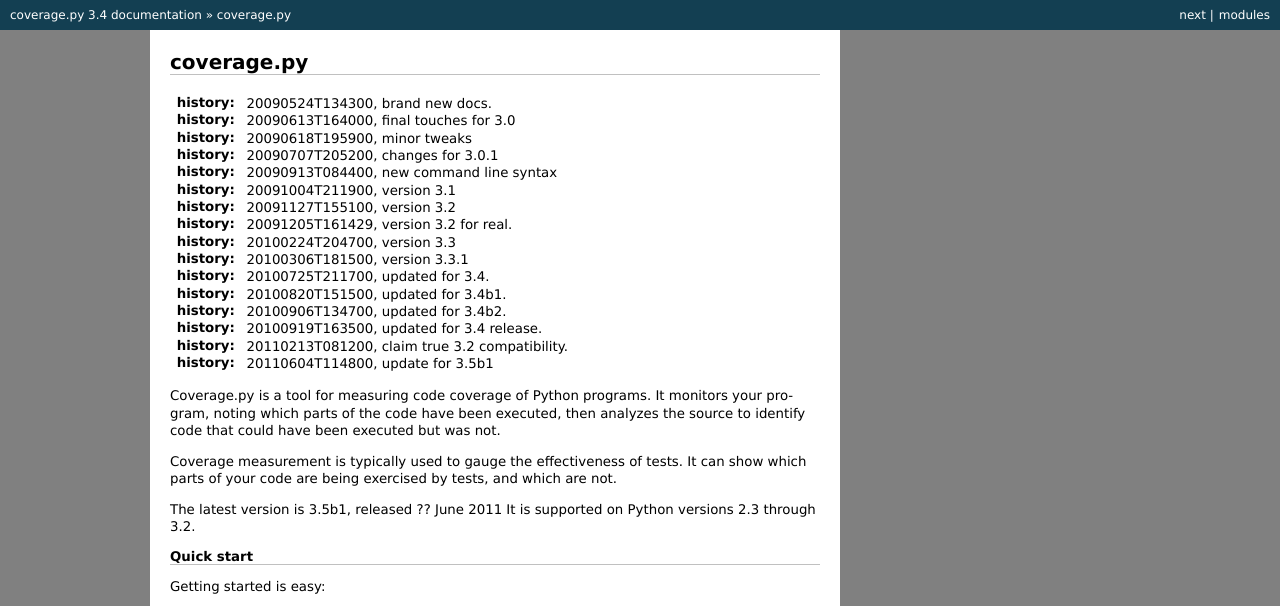
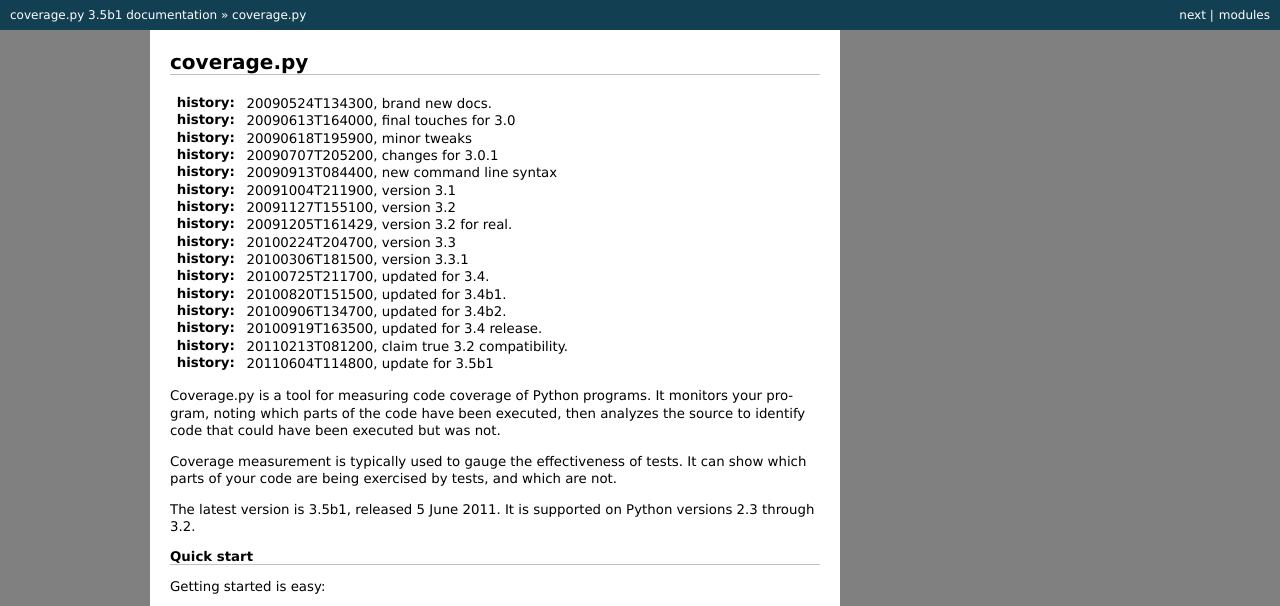
Before and after one commit to nedbat/coveragepy, a Sphinx documentation site: the page built from doc/index.rst, in a window 1280 px wide. Shown: the top 606 px of the page. Built offline with Sphinx 7.4.7, drawn with Linux system fonts in a browser that asks for light colours; some of the changed text lies outside the part shown.

Commit message:
Bump version numbers for 3.5b1

```diff
--- a/doc/changes.rst
+++ b/doc/changes.rst
@@ -16,6 +16,8 @@
 :history: 20100820T151500, updated for 3.4b1
 :history: 20100906T133800, updated for 3.4b2
 :history: 20100919T163400, updated for 3.4 release.
+:history: 20110604T214100, updated for 3.5b1
+
 
 These are the major changes for coverage.py.  For a more complete change
 history, see the `CHANGES.txt`_ file in the source tree.
@@ -23,8 +25,8 @@
 .. _CHANGES.txt: http://bitbucket.org/ned/coveragepy/src/tip/CHANGES.txt
 
 
-Version 3.5b1 --- ?? June 2011
-------------------------------
+Version 3.5b1 --- 5 June 2011
+-----------------------------
 
 HTML reporting:
 
--- a/doc/conf.py
+++ b/doc/conf.py
@@ -40,16 +40,16 @@
 
 # General information about the project.
 project = u'coverage.py'
-copyright = u'2009-2010, Ned Batchelder'
+copyright = u'2009-2011, Ned Batchelder'
 
 # The version info for the project you're documenting, acts as replacement for
 # |version| and |release|, also used in various other places throughout the
 # built documents.
 #
 # The short X.Y version.
-version = '3.4'
+version = '3.5'
 # The full version, including alpha/beta/rc tags.
-release = '3.4'
+release = '3.5b1'
 
 # The language for content autogenerated by Sphinx. Refer to documentation
 # for a list of supported languages.
--- a/doc/index.rst
+++ b/doc/index.rst
@@ -27,7 +27,7 @@
 can show which parts of your code are being exercised by tests, and which are
 not.
 
-The latest version is 3.5b1, released ?? June 2011
+The latest version is 3.5b1, released 5 June 2011.
 It is supported on Python versions 2.3 through 3.2.
 
 
--- a/doc/install.rst
+++ b/doc/install.rst
@@ -7,6 +7,7 @@
 :history: 20100725T225600, new for 3.4.
 :history: 20100820T151500, updated for 3.4b1.
 :history: 20100906T134800, updated for 3.4b2.
+:history: 20110604T213400, updated for 3.5b1.
 
 .. highlight:: console
 .. _coverage_pypi: http://pypi.python.org/pypi/coverage
@@ -58,4 +59,4 @@
 coverage installed properly::
 
     $ coverage --version
-    Coverage.py, version 3.4.  http://nedbatchelder.com/code/coverage
+    Coverage.py, version 3.5b1.  http://nedbatchelder.com/code/coverage
--- a/setup.py
+++ b/setup.py
@@ -17,6 +17,9 @@
 
 New in 3.4: Better control over source to measure, and unexecuted files
 can be reported.
+
+New in 3.5: Branch coverage exclusions, keyboard shortcuts in HTML report.
+
 """
 
 # This file is used unchanged under all versions of Python, 2.x and 3.x.
```
